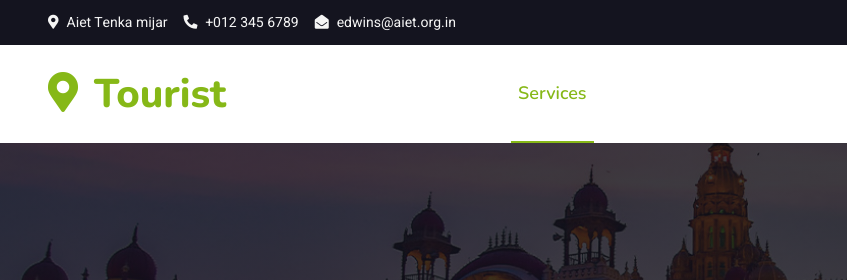
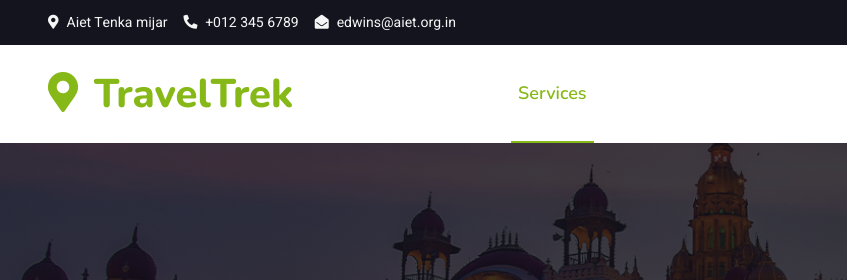
Before and after one commit to G0wda/TravelTrek, a website with bundled scripts: page service.html in a window 1280 px wide. Shown: the top 280 px of the page, 0-847 px from the left. Built offline with nearby package versions, Linux system fonts and the light colour scheme.

Commit message:
editedd files

```diff
--- a/service.html
+++ b/service.html
@@ -70,7 +70,7 @@
     <div class="container-fluid position-relative p-0">
         <nav class="navbar navbar-expand-lg navbar-light px-4 px-lg-5 py-3 py-lg-0">
             <a href="" class="navbar-brand p-0">
-                <h1 class="text-primary m-0"><i class="fa fa-map-marker-alt me-3"></i>Tourist</h1>
+                <h1 class="text-primary m-0"><i class="fa fa-map-marker-alt me-3"></i>TravelTrek</h1>
                 <!-- <img src="img/logo.png" alt="Logo"> -->
             </a>
             <button class="navbar-toggler" type="button" data-bs-toggle="collapse" data-bs-target="#navbarCollapse">
```
